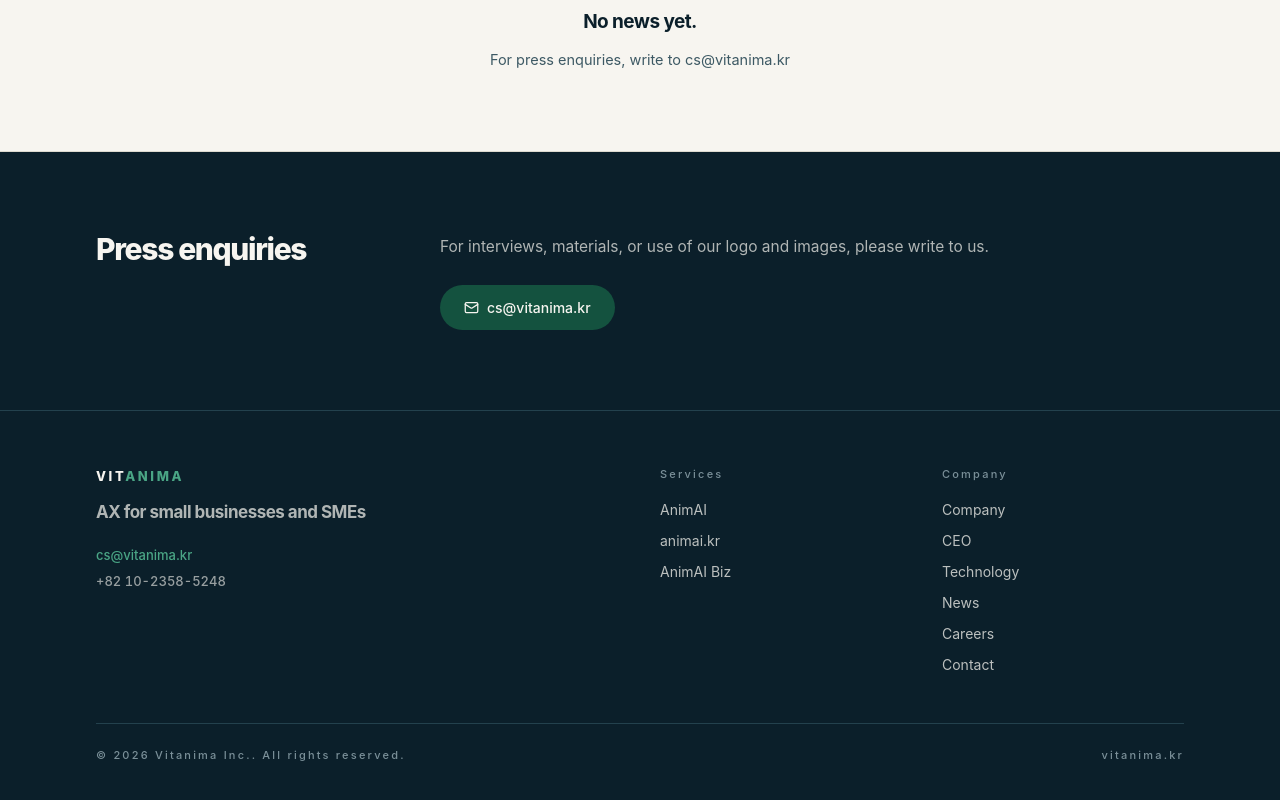
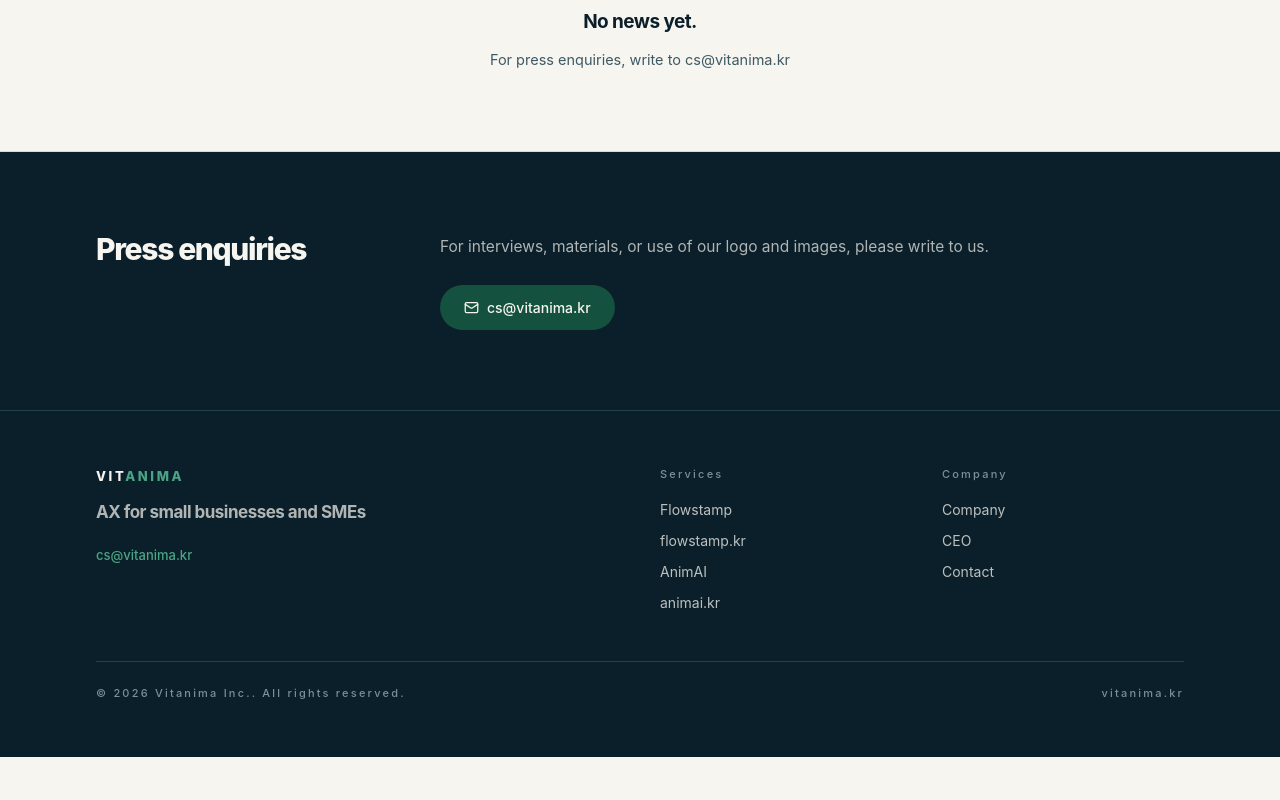
Before and after one commit to gangjiumma/vitanima-site, a Next.js app: page /en/news in a window 1280 px wide. Shown: the part 534-1334 px from the top of the page. After the commit the page ends 1291 px from the top, so only its background shows below. Built offline with nearby package versions, Linux system fonts and the light colour scheme; a web font is replaced by a local one.

Commit message:
meta: AX positioning, hide news and careers

```diff
--- a/src/app/[lang]/layout.tsx
+++ b/src/app/[lang]/layout.tsx
@@ -21,6 +21,7 @@
     metadataBase: new URL("https://www.vitanima.kr"),
     title: d.meta.title,
     description: d.meta.description,
+    keywords: [...d.meta.keywords],
     alternates: {
       canonical: `/${lang}`,
       languages: { ko: "/ko", en: "/en" },
@@ -33,6 +34,7 @@
       locale: lang === "ko" ? "ko_KR" : "en_US",
       type: "website",
     },
+    robots: { index: true, follow: true },
     verification: {
       other: {
         "naver-site-verification":
@@ -60,6 +62,51 @@
         />
       </head>
       <body className="antialiased">
+        {/* 검색엔진에 회사·서비스 구조 통보 */}
+        <script
+          type="application/ld+json"
+          dangerouslySetInnerHTML={{
+            __html: JSON.stringify({
+              "@context": "https://schema.org",
+              "@type": "Organization",
+              name: "Vitanima Inc.",
+              alternateName: ["주식회사 비타니마", "비타니마", "Vitanima"],
+              url: "https://www.vitanima.kr",
+              email: "cs@vitanima.kr",
+              telephone: "+82-10-2358-5248",
+              description:
+                lang === "ko"
+                  ? "소상공인과 중소기업의 AX를 돕는 회사. 현장 운영 솔루션 Flowstamp와 반려동물 AI 서비스 AnimAI를 만듭니다."
+                  : "AX for small businesses and SMEs. We build Flowstamp, a field operations solution, and AnimAI for life with companion animals.",
+              address: {
+                "@type": "PostalAddress",
+                addressCountry: "KR",
+                addressRegion:
+                  lang === "ko" ? "인천광역시" : "Incheon",
+              },
+              makesOffer: [
+                {
+                  "@type": "Offer",
+                  itemOffered: {
+                    "@type": "SoftwareApplication",
+                    name: "Flowstamp",
+                    applicationCategory: "BusinessApplication",
+                    url: "https://www.flowstamp.kr",
+                  },
+                },
+                {
+                  "@type": "Offer",
+                  itemOffered: {
+                    "@type": "SoftwareApplication",
+                    name: "AnimAI",
+                    applicationCategory: "LifestyleApplication",
+                    url: "https://www.animai.kr",
+                  },
+                },
+              ],
+            }),
+          }}
+        />
         <a
           href="#main"
           className="sr-only focus:not-sr-only focus:fixed focus:left-4 focus:top-4 focus:z-[100] focus:rounded focus:bg-ink focus:px-4 focus:py-2 focus:text-bone"
--- a/src/app/[lang]/page.tsx
+++ b/src/app/[lang]/page.tsx
@@ -12,7 +12,10 @@
   const lang = await resolveLang(params);
   const d = getDict(lang);
   const h = d.home;
-  const news = sortedNews().slice(0, 3);
+  // /news 페이지는 현재 비공개(middleware 리다이렉트).
+  // 공개할 때 아래 false 를 지우고 Header·Footer·sitemap 에 되살린다.
+  const NEWS_PUBLIC = false;
+  const news = NEWS_PUBLIC ? sortedNews().slice(0, 3) : [];
 
   return (
     <>
--- a/src/app/sitemap.ts
+++ b/src/app/sitemap.ts
@@ -8,9 +8,8 @@
   "/ceo",
   "/flowstamp",
   "/animai",
-  "/news",
-  "/careers",
   "/contact",
+  // "/news", "/careers" — 준비 중 (middleware 에서 홈으로 리다이렉트)
 ];
 
 export default function sitemap(): MetadataRoute.Sitemap {
--- a/src/components/Footer.tsx
+++ b/src/components/Footer.tsx
@@ -8,9 +8,6 @@
   const companyLinks = [
     { href: `/${lang}/about`, label: d.nav.about },
     { href: `/${lang}/ceo`, label: d.nav.ceo },
-    { href: `/${lang}/technology`, label: d.nav.technology },
-    { href: `/${lang}/news`, label: d.nav.news },
-    { href: `/${lang}/careers`, label: d.nav.careers },
     { href: `/${lang}/contact`, label: d.nav.contact },
   ];
 
@@ -25,25 +22,32 @@
             <p className="t-title mt-3 max-w-xs text-[17px] leading-relaxed text-bone/70">
               {d.footer.tagline}
             </p>
-            <div className="mt-5 flex flex-col gap-1.5">
-              <a
-                href={`mailto:${d.common.email}`}
-                className="text-[13px] font-medium text-forest-lit underline-offset-4 hover:underline"
-              >
-                {d.common.email}
-              </a>
-              <a
-                href={d.common.phoneHref}
-                className="t-num text-[13px] font-medium text-bone/60 underline-offset-4 hover:text-bone hover:underline"
-              >
-                {d.common.phone}
-              </a>
-            </div>
+            <a
+              href={`mailto:${d.common.email}`}
+              className="mt-5 inline-block text-[13px] font-medium text-forest-lit underline-offset-4 hover:underline"
+            >
+              {d.common.email}
+            </a>
           </div>
 
           <div>
             <h2 className="t-label text-ink-4">{d.footer.product}</h2>
             <ul className="mt-4 space-y-2.5 text-[14px] text-bone/75">
+              <li>
+                <Link href={`/${lang}/flowstamp`} className="hover:text-bone">
+                  Flowstamp
+                </Link>
+              </li>
+              <li>
+                <a
+                  href={d.common.flowstampUrl}
+                  target="_blank"
+                  rel="noreferrer"
+                  className="hover:text-bone"
+                >
+                  flowstamp.kr
+                </a>
+              </li>
               <li>
                 <Link href={`/${lang}/animai`} className="hover:text-bone">
                   AnimAI
@@ -57,16 +61,6 @@
                   className="hover:text-bone"
                 >
                   animai.kr
-                </a>
-              </li>
-              <li>
-                <a
-                  href={d.common.dashboardUrl}
-                  target="_blank"
-                  rel="noreferrer"
-                  className="hover:text-bone"
-                >
-                  AnimAI Biz
                 </a>
               </li>
             </ul>
--- a/src/components/Header.tsx
+++ b/src/components/Header.tsx
@@ -30,8 +30,6 @@
     { href: `/${lang}/ceo`, label: d.nav.ceo },
     { href: `/${lang}/flowstamp`, label: d.nav.flowstamp },
     { href: `/${lang}/animai`, label: d.nav.animai },
-    { href: `/${lang}/news`, label: d.nav.news },
-    { href: `/${lang}/careers`, label: d.nav.careers },
     { href: `/${lang}/contact`, label: d.nav.contact },
   ];
 
--- a/src/lib/dict.ts
+++ b/src/lib/dict.ts
@@ -26,9 +26,23 @@
 export const dict = {
   ko: {
     meta: {
-      title: "㈜비타니마 — AI가 우리 아이를 이해하게 만듭니다",
+      title: "㈜비타니마 — 소상공인과 중소기업의 AX를 돕습니다",
       description:
-        "세상의 AI는 평균을 학습합니다. 비타니마의 AI는 우리 아이를 학습합니다. 보호자의 말을 반려동물 개체 데이터로 바꾸는 AI 기술로 AnimAI를 만듭니다.",
+        "현장의 기록이 다음 단계로 이어지게 만듭니다. 물류·제조 현장의 Flowstamp와 반려동물 AI 서비스 AnimAI를 만드는 AX 솔루션 회사, 주식회사 비타니마.",
+      keywords: [
+        "비타니마",
+        "Vitanima",
+        "Flowstamp",
+        "플로우스탬프",
+        "AX 솔루션",
+        "중소기업 AI",
+        "현장 보고 자동화",
+        "물류 SaaS",
+        "수출입 물류 소프트웨어",
+        "AnimAI",
+        "애니마이",
+        "반려동물 AI",
+      ],
     },
     nav: {
       about: "회사",
@@ -1214,9 +1228,19 @@
 
   en: {
     meta: {
-      title: "Vitanima — Making AI understand your animal",
+      title: "Vitanima — AX for small businesses and SMEs",
       description:
-        "The world’s AI learns the average. Vitanima’s AI learns your animal. We build AnimAI on technology that turns a caregiver’s words into per-animal data.",
+        "Making what the field records carry through to the next step. Vitanima builds Flowstamp for logistics and manufacturing sites, and AnimAI for life with companion animals.",
+      keywords: [
+        "Vitanima",
+        "Flowstamp",
+        "AX solution",
+        "SME AI",
+        "field reporting software",
+        "logistics SaaS",
+        "AnimAI",
+        "pet AI",
+      ],
     },
     nav: {
       about: "Company",
--- a/src/middleware.ts
+++ b/src/middleware.ts
@@ -14,6 +14,16 @@
       url.pathname = `/${first}/animai`;
       return NextResponse.redirect(url, 308);
     }
+
+    // 준비 중인 페이지 — 파일은 남겨두고 노출만 막는다.
+    // 공개할 때는 아래 배열에서 해당 경로만 빼고 Header·sitemap 에 되살리면 된다.
+    const HIDDEN = ["/news", "/careers"];
+    if (HIDDEN.some((h) => pathname.endsWith(h))) {
+      const url = req.nextUrl.clone();
+      url.pathname = `/${first}`;
+      return NextResponse.redirect(url, 307);
+    }
+
     return NextResponse.next();
   }
 
```
